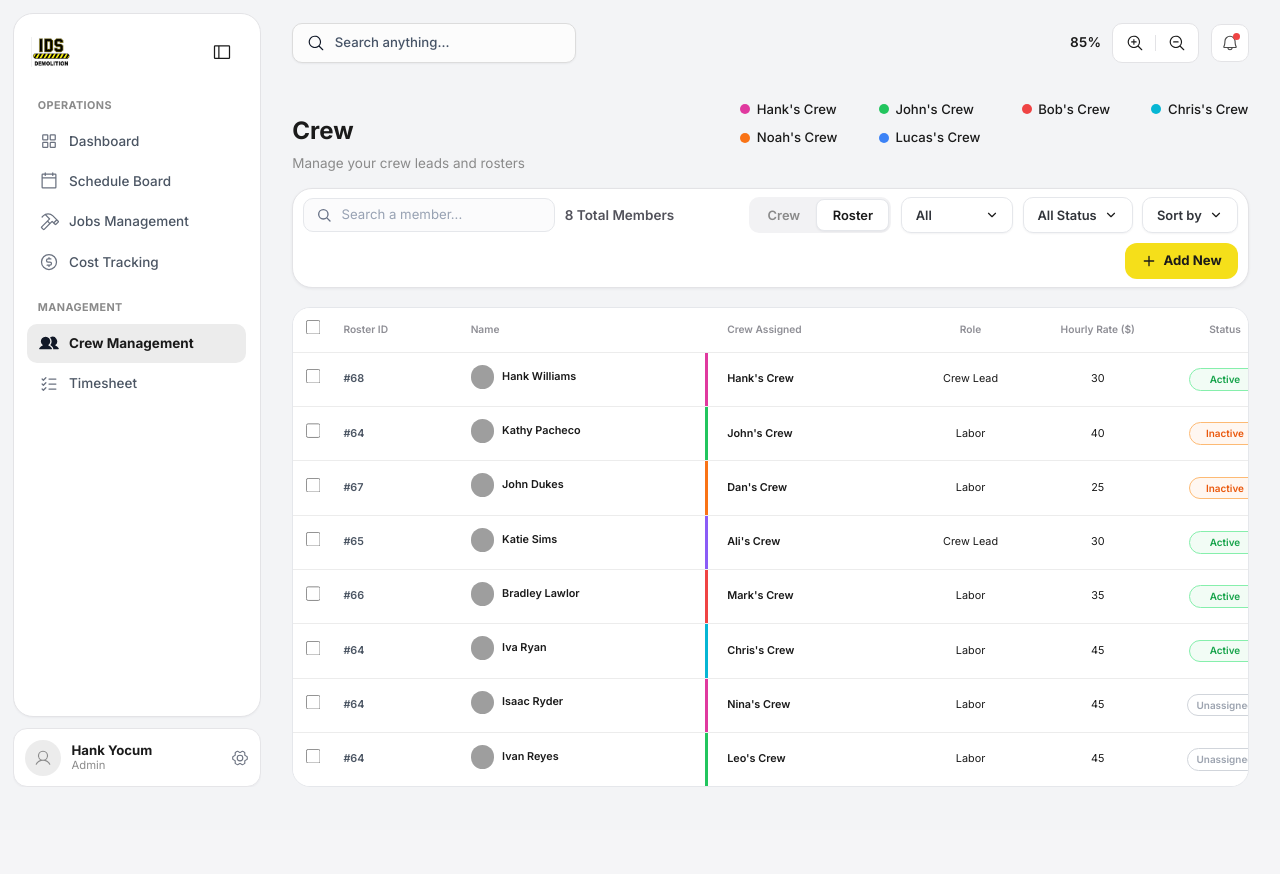
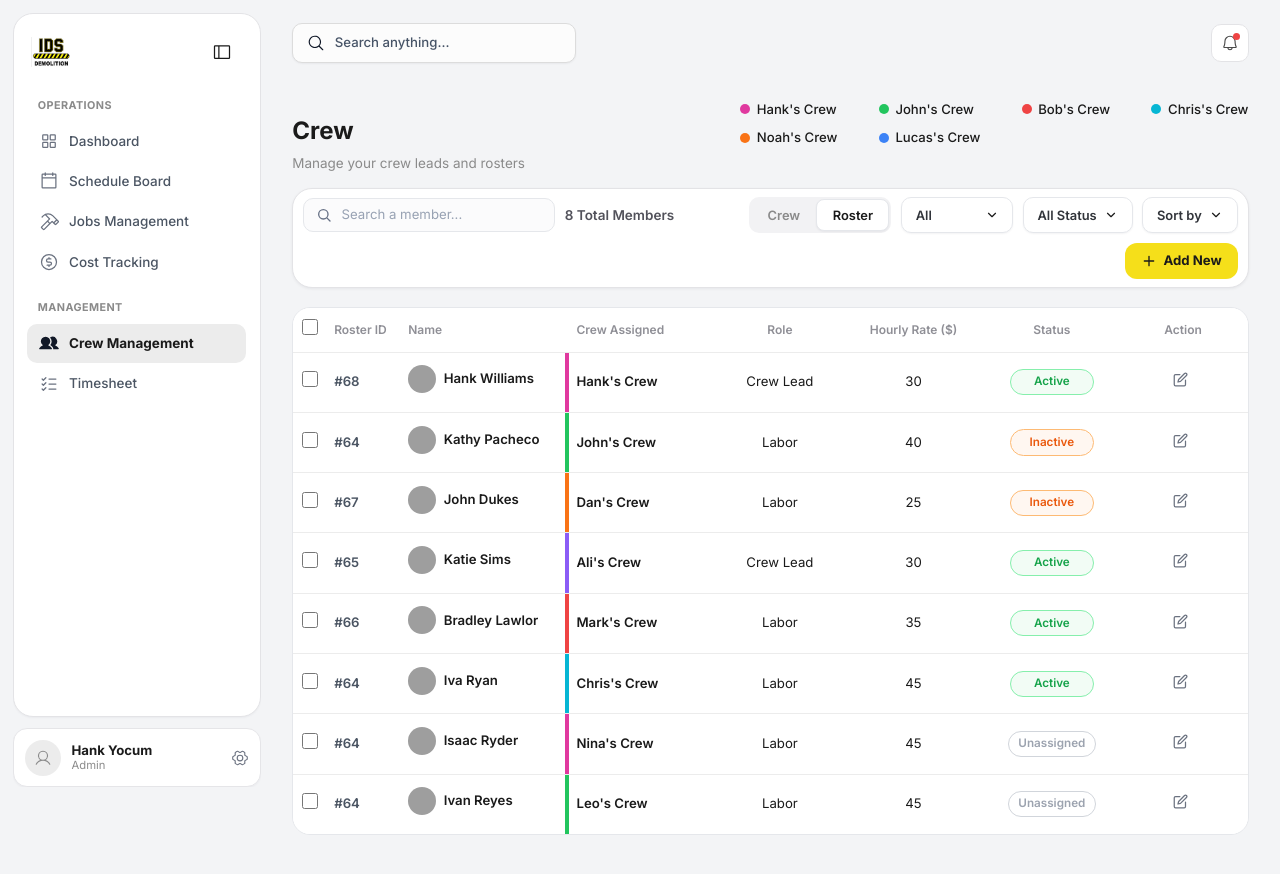
Before and after one commit to App-Stop/ids-web, a React (Vite) app: page /Crew in a window 1280 px wide. Both pictures are taken after a click on the button "Roster". Shown: the top 874 px of the page. Before the commit the page ends 830 px from the top, so only its background shows below. Built offline with nearby package versions, Linux system fonts and the light colour scheme; grey boxes are pictures that could not be loaded.

Commit message:
updated UI

```diff
--- a/src/pages/Crew.css
+++ b/src/pages/Crew.css
@@ -170,7 +170,7 @@
 
 .crew-table-wrap {
   margin-top: 1.25rem;
-  overflow-x: hidden;
+  overflow-x: auto;
   overflow-y: auto;
   max-height: calc(100dvh - 220px);
   border: 1px solid #e5e7eb;
@@ -503,43 +503,100 @@
   text-decoration: underline;
 }
 
-/* Roster: Name left-aligned with room before the crew color bar */
-.crew-table--roster .crew-roster-name-th,
-.crew-table--roster .crew-roster-name-td {
-  text-align: left !important;
-  width: 22%;
-  min-width: 0;
-  padding-right: 2.75rem !important;
+/* Roster tab — same balanced sheet layout as Crew leads */
+.crew-table--roster th,
+.crew-table--roster td {
+  padding: 0.85rem 0.75rem;
+  font-size: 0.88rem;
+  box-sizing: border-box;
 }
 
-.crew-table--roster .crew-roster-name-td .crew-name-cell {
+.crew-table--roster thead th {
+  font-size: 0.8rem;
+  padding-top: 0.75rem;
+  padding-bottom: 0.75rem;
+}
+
+.crew-table--roster .crew-col-check {
+  padding-left: 0.55rem;
+  padding-right: 0.35rem;
+}
+
+.crew-table--roster .crew-col-check input {
+  width: 16px;
+  height: 16px;
+}
+
+.crew-table--roster .crew-id-cell--roster,
+.crew-table--roster th:nth-child(2) {
+  white-space: nowrap;
+  padding-left: 0.5rem !important;
+  padding-right: 0.35rem !important;
+}
+
+.crew-table--roster th:nth-child(3),
+.crew-table--roster td:nth-child(3) {
+  text-align: left !important;
+  padding-left: 0.35rem !important;
+  padding-right: 0.65rem !important;
+}
+
+.crew-table--roster td:nth-child(3) .crew-name-cell {
   justify-content: flex-start;
+  gap: 0.5rem;
   width: 100%;
   overflow: hidden;
   text-overflow: ellipsis;
 }
 
-.crew-table--roster .crew-roster-crew-th {
+.crew-table--roster th:nth-child(4),
+.crew-table--roster td:nth-child(4) {
   text-align: left !important;
-  padding-left: 1.75rem !important;
-  width: 18%;
-  min-width: 0;
+  padding-left: 0.75rem !important;
+  padding-right: 1.25rem !important;
 }
 
-/* Roster: full-height color bar on left of Crew Assigned, with gap on both sides */
-.crew-assigned-td {
+.crew-table--roster .crew-assigned-td {
   position: relative;
-  text-align: left !important;
-  padding-left: 1.75rem !important;
-  padding-right: 1.5rem !important;
-  min-width: 0;
+  padding-left: 1rem !important;
   overflow: hidden;
   text-overflow: ellipsis;
   white-space: nowrap;
 }
 
-.crew-assigned-td--empty {
-  padding-left: 1.75rem !important;
+.crew-table--roster .crew-assigned-td--empty {
+  padding-left: 1rem !important;
+}
+
+.crew-table--roster .crew-avatar {
+  width: 28px;
+  height: 28px;
+}
+
+.crew-table--roster .crew-status {
+  min-width: 84px;
+  padding: 0.22rem 0.65rem;
+  font-size: 0.78rem;
+}
+
+.crew-table--roster .crew-edit-btn {
+  width: 30px;
+  height: 30px;
+}
+
+.crew-table--roster th:nth-child(5),
+.crew-table--roster td:nth-child(5),
+.crew-table--roster th:nth-child(6),
+.crew-table--roster td:nth-child(6),
+.crew-table--roster th:nth-child(7),
+.crew-table--roster td:nth-child(7),
+.crew-table--roster th:nth-child(8),
+.crew-table--roster td:nth-child(8) {
+  text-align: center !important;
+  vertical-align: middle;
+  padding-left: 0.65rem;
+  padding-right: 0.65rem;
+  white-space: nowrap;
 }
 
 .crew-assigned-bar-hit {
@@ -547,7 +604,7 @@
   left: 0;
   top: 0;
   bottom: 0;
-  width: 14px;
+  width: 12px;
   cursor: pointer;
   z-index: 1;
 }
--- a/src/pages/Crew.tsx
+++ b/src/pages/Crew.tsx
@@ -12,9 +12,7 @@ import CreateCrewModal from '../components/dashboard/CreateCrewModal'
 import AssignJobModal from '../components/dashboard/AssignJobModal'
 import JobDetailsModal from '../components/dashboard/JobDetailsModal'
 import AssignCrewModal from '../components/dashboard/AssignCrewModal'
-import ZoomControl from '../components/dashboard/ZoomControl'
 import { useClickDragScroll } from '../hooks/useClickDragScroll'
-import { SHEET_ZOOM_DEFAULT, sheetZoomStyle, stepSheetZoom } from '../lib/sheetZoom'
 import {
   assignableCrews,
   crewLeads,
@@ -130,7 +128,6 @@ export default function Crew() {
   const [jobNotes, setJobNotes] = useState<Record<string, string>>({
     'c8742:1042:001': 'Coordinate with suppliers and schedule weekly progress meetings.',
   })
-  const [zoom, setZoom] = useState(SHEET_ZOOM_DEFAULT)
   const tableWrapRef = useRef<HTMLDivElement>(null)
   useClickDragScroll(tableWrapRef)
 
@@ -245,15 +242,7 @@ export default function Crew() {
       <Sidebar active="Crew Management" />
 
       <main className="dash__main crew-main">
-        <Topbar
-          extra={
-            <ZoomControl
-              zoom={zoom}
-              onZoomIn={() => setZoom((z) => stepSheetZoom(z, 1))}
-              onZoomOut={() => setZoom((z) => stepSheetZoom(z, -1))}
-            />
-          }
-        />
+        <Topbar />
 
         <div className="crew-header-row">
           <div>
@@ -349,7 +338,6 @@ export default function Crew() {
         </div>
 
         <div className="crew-table-wrap" ref={tableWrapRef}>
-          <div className="crew-table-zoom" style={sheetZoomStyle(zoom)}>
           {tab === 'crew' ? (
             <table className="crew-table crew-table--leads">
               <colgroup>
@@ -469,14 +457,24 @@ export default function Crew() {
             </table>
           ) : (
             <table className="crew-table crew-table--roster">
+              <colgroup>
+                <col style={{ width: '3.5%' }} />
+                <col style={{ width: '8%' }} />
+                <col style={{ width: '17%' }} />
+                <col style={{ width: '16%' }} />
+                <col style={{ width: '13%' }} />
+                <col style={{ width: '15%' }} />
+                <col style={{ width: '14%' }} />
+                <col style={{ width: '13.5%' }} />
+              </colgroup>
               <thead>
                 <tr>
                   <th className="crew-col-check">
                     <input type="checkbox" />
                   </th>
                   <th>Roster ID</th>
-                  <th className="crew-roster-name-th">Name</th>
-                  <th className="crew-roster-crew-th">Crew Assigned</th>
+                  <th>Name</th>
+                  <th>Crew Assigned</th>
                   <th className="crew-center">Role</th>
                   <th className="crew-center">Hourly Rate ($)</th>
                   <th className="crew-center">Status</th>
@@ -490,7 +488,7 @@ export default function Crew() {
                       <input type="checkbox" />
                     </td>
                     <td className="crew-id-cell crew-id-cell--roster">#{row.rosterId}</td>
-                    <td className="crew-roster-name-td">
+                    <td>
                       <div className="crew-name-cell">
                         <img className="crew-avatar" src={row.avatar} alt="" />
                         {row.name}
@@ -536,7 +534,6 @@ export default function Crew() {
               </tbody>
             </table>
           )}
-          </div>
         </div>
       </main>
 
--- a/src/pages/ScheduleBoard.tsx
+++ b/src/pages/ScheduleBoard.tsx
@@ -371,10 +371,10 @@ export default function ScheduleBoard() {
     // Resize only on the same job row.
     if (source.jobId !== target.jobId) return
 
-    // Keep assignment within Mon–Sat of its week.
+    // Keep assignment within Mon–Sun of its week.
     const weekMon = toISO(getMonday(fromISO(source.startDate)))
-    const weekSat = toISO(addDays(fromISO(weekMon), 5))
-    const clampedTarget = target.date < weekMon ? weekMon : target.date > weekSat ? weekSat : target.date
+    const weekSun = toISO(addDays(fromISO(weekMon), 6))
+    const clampedTarget = target.date < weekMon ? weekMon : target.date > weekSun ? weekSun : target.date
 
     if (edge === 'start') {
       // Left handle: drop day becomes the new start (extend left or shrink from left).
@@ -787,7 +787,7 @@ export default function ScheduleBoard() {
             if (!crew) return
             const weekStart = getMonday(fromISO(flow.date))
             const startDate = toISO(weekStart)
-            const endDate = toISO(addDays(weekStart, 5)) // Monday–Saturday
+            const endDate = toISO(addDays(weekStart, 6)) // Monday–Sunday
             setAssignments((list) => {
               const existingCrew = list.find((a) => a.jobId === flow.jobId)?.crewName
               // One crew per job: replacing with a different crew clears other weeks.
--- a/src/pages/Timesheet.tsx
+++ b/src/pages/Timesheet.tsx
@@ -4,11 +4,9 @@ import Sidebar from '../components/dashboard/Sidebar'
 import Modal from '../components/dashboard/Modal'
 import Dropdown from '../components/dashboard/Dropdown'
 import Avatar from '../components/dashboard/Avatar'
-import ZoomControl from '../components/dashboard/ZoomControl'
 import { Icon } from '../components/dashboard/icons'
 import { rosterRows as initialRosterRows, type RosterRow } from '../lib/crewData'
 import { useClickDragScroll } from '../hooks/useClickDragScroll'
-import { SHEET_ZOOM_DEFAULT, sheetZoomStyle, stepSheetZoom } from '../lib/sheetZoom'
 import './Dashboard.css'
 import '../components/dashboard/crew-modals.css'
 import './Timesheet.css'
@@ -320,7 +318,6 @@ export default function Timesheet() {
   const [rows, setRows] = useState<AttendanceRow[]>(buildInitialRows)
   const [modalMode, setModalMode] = useState<ModalMode>('none')
   const [activeRow, setActiveRow] = useState<AttendanceRow | undefined>()
-  const [zoom, setZoom] = useState(SHEET_ZOOM_DEFAULT)
   const tableWrapRef = useRef<HTMLDivElement>(null)
   useClickDragScroll(tableWrapRef)
 
@@ -416,11 +413,6 @@ export default function Timesheet() {
           </label>
 
           <div className="topbar__actions ts-topbar__actions">
-            <ZoomControl
-              zoom={zoom}
-              onZoomIn={() => setZoom((z) => stepSheetZoom(z, 1))}
-              onZoomOut={() => setZoom((z) => stepSheetZoom(z, -1))}
-            />
             <button type="button" className="icon-btn icon-btn--bordered" aria-label="Notifications">
               <Bell size={18} weight="regular" />
               <i className="dot-badge" />
@@ -462,7 +454,6 @@ export default function Timesheet() {
         </div>
 
         <div className="ts-table-wrap" ref={tableWrapRef}>
-          <div className="ts-table-zoom" style={sheetZoomStyle(zoom)}>
           <table className="ts-table">
             <thead>
               <tr>
@@ -506,7 +497,6 @@ export default function Timesheet() {
               ))}
             </tbody>
           </table>
-          </div>
         </div>
       </main>
 
```
